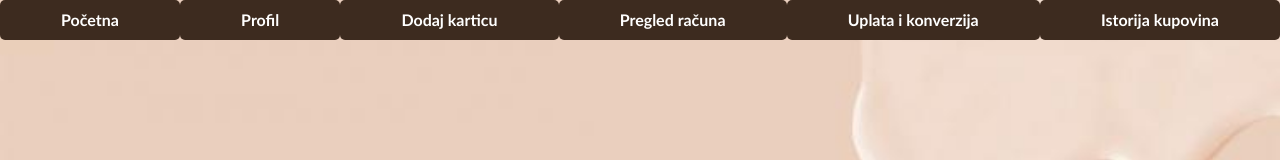
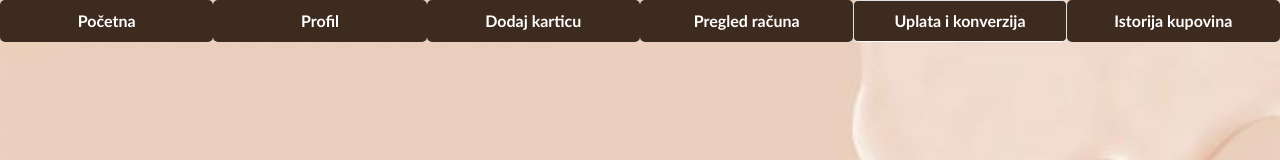
Before and after one commit to kristinasr/drs_kraj, a React (Create React App) app in the folder ui/: page /Konverzija in a window 1280 px wide. Shown: the top 160 px of the page. Built offline with nearby package versions, Linux system fonts and the light colour scheme; no server answers.

Commit message:
poslednje promene

```diff
--- a/ui/src/AdminZarada.js
+++ b/ui/src/AdminZarada.js
@@ -98,7 +98,7 @@ const AdminJeZaradio = () => {
                         <Link to="/Proizvod" className="nav-link" style={{ borderRadius:'5px', color: 'white', fontWeight: "bold", backgroundColor: '#3d2b1f', fontFamily: 'Calibri' }}>Dodavanje proizvoda</Link>
                     </li>
                     <li className="nav-item">
-                        <Link to="/Kolicina" className="nav-link active" style={{ borderRadius:'5px', color: 'white', fontWeight: "bold", backgroundColor: '#3d2b1f', fontFamily: 'Calibri' }}>Izmena količine proizvoda</Link>
+                        <Link to="/Kolicina" className="nav-link" style={{ borderRadius:'5px', color: 'white', fontWeight: "bold", backgroundColor: '#3d2b1f', fontFamily: 'Calibri' }}>Izmena količine proizvoda</Link>
                     </li>
                     <li className="nav-item">
                         <Link to="/UzivoKupovina" className="nav-link" style={{ borderRadius:'5px', color: 'white', fontWeight: "bold", backgroundColor: '#3d2b1f', fontFamily: 'Calibri' }}>Praćenje kupovina</Link>
--- a/ui/src/Konverzija.js
+++ b/ui/src/Konverzija.js
@@ -220,7 +220,7 @@ const Konverzija = () => {
     return (
         <div style={stilStranice}>
             <div style={stilNavBara}>
-                <ul className="nav nav-pills nav-fill">
+                <ul className="nav nav-tabs nav-justified">
                     <li className="nav-item">
                         <Link to="/" className="nav-link" style={{ borderRadius:'5px', width:'100%' ,color: 'white', fontWeight: "bold", backgroundColor: '#3d2b1f', fontFamily: 'Calibri' }}>Početna</Link>
                     </li>
--- a/ui/src/Verifikacija.js
+++ b/ui/src/Verifikacija.js
@@ -67,7 +67,7 @@ const Verifikacija = () => {
                         <Link to="/Verifikacija" className="nav-link active" style={{ borderRadius:'5px', width:'100%' ,color: 'white', fontWeight: "bold", backgroundColor: '#3d2b1f', fontFamily: 'Calibri' }}>Verifikacija</Link>
                     </li>
                     <li className="nav-item">
-                        <Link to="/AdminRacun" className="nav-link active" style={{ borderRadius:'5px', width:'100%' ,color: 'white', fontWeight: "bold", backgroundColor: '#3d2b1f', fontFamily: 'Calibri' }}>Admin Racun</Link>
+                        <Link to="/AdminRacun" className="nav-link" style={{ borderRadius:'5px', width:'100%' ,color: 'white', fontWeight: "bold", backgroundColor: '#3d2b1f', fontFamily: 'Calibri' }}>Admin Racun</Link>
                     </li>
                 </ul>
             </div>
```
